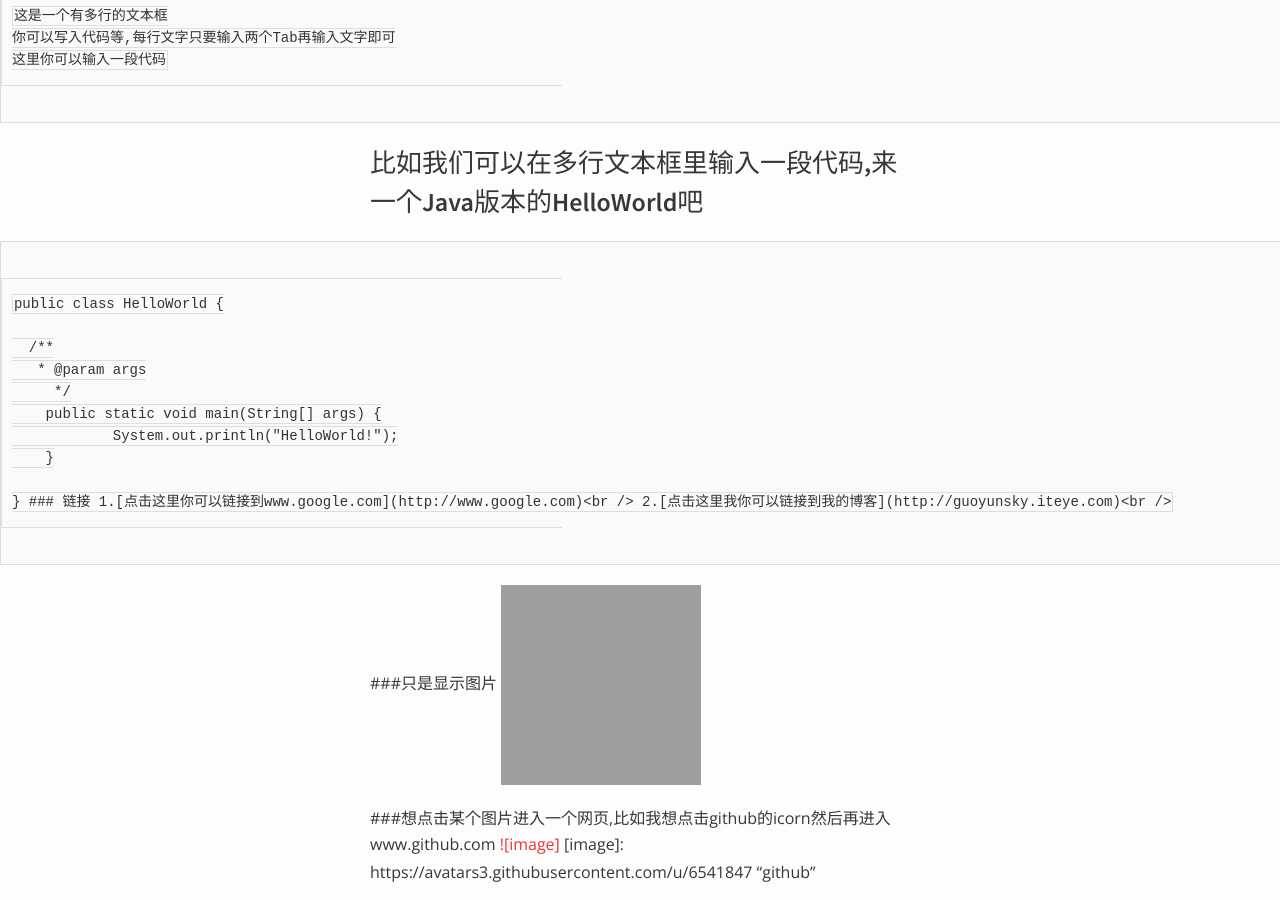
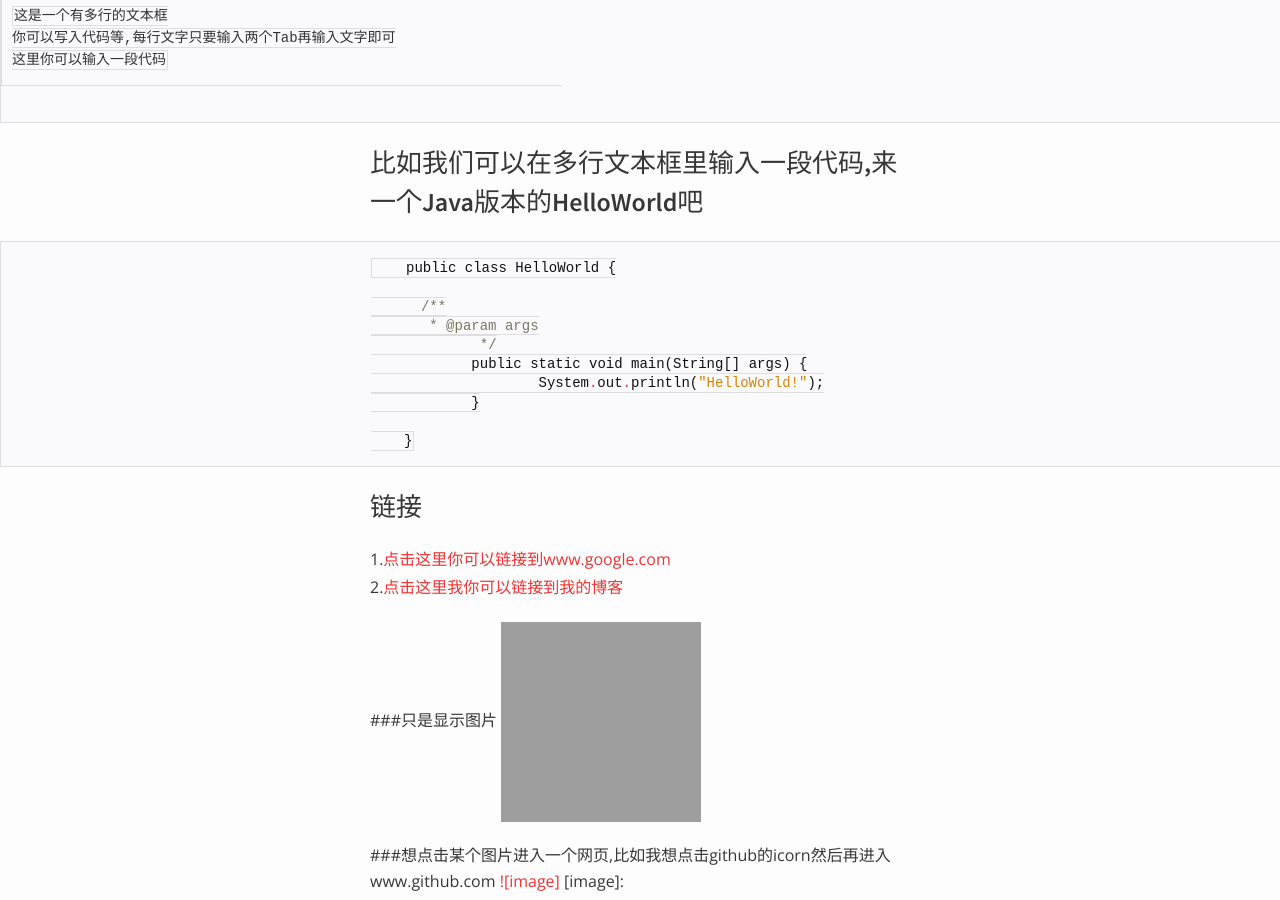
Before and after one commit to wn505665020/wn505665020.github.io, a Jekyll site: the page built from _posts/2016-03-01-init-markdown.md, in a window 1280 px wide and 900 px high, scrolled down 1023 px. Built offline with Jekyll 4.4.1, drawn with Linux system fonts in a browser that asks for light colours; grey boxes are pictures that could not be loaded.

Commit message:
Update 2016-03-01-init-markdown.md

```diff
--- a/_posts/2016-03-01-init-markdown.md
+++ b/_posts/2016-03-01-init-markdown.md
@@ -33,6 +33,7 @@ categories: jekyll update
     这里你可以输入一段代码
 
 ### 比如我们可以在多行文本框里输入一段代码,来一个Java版本的HelloWorld吧
+{% highlight go %}
     public class HelloWorld {
 
       /**
@@ -43,6 +44,7 @@ categories: jekyll update
 	    }
 
     }
+{% endhighlight%}
 ### 链接
 1.[点击这里你可以链接到www.google.com](http://www.google.com)<br />
 2.[点击这里我你可以链接到我的博客](http://guoyunsky.iteye.com)<br />
```
